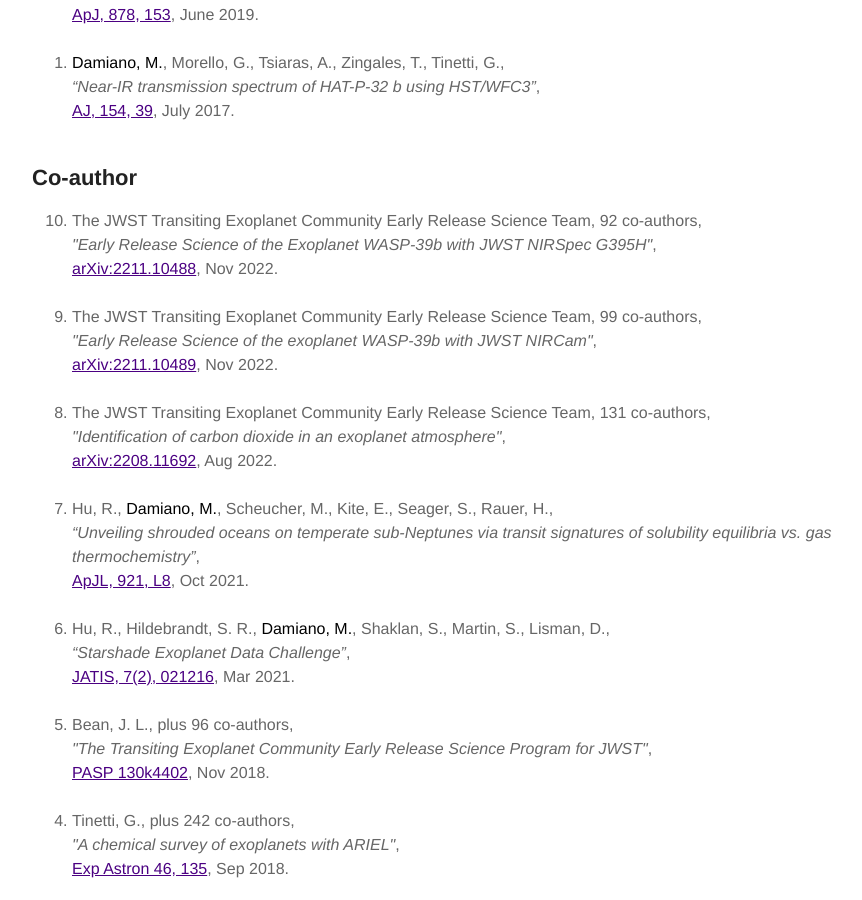
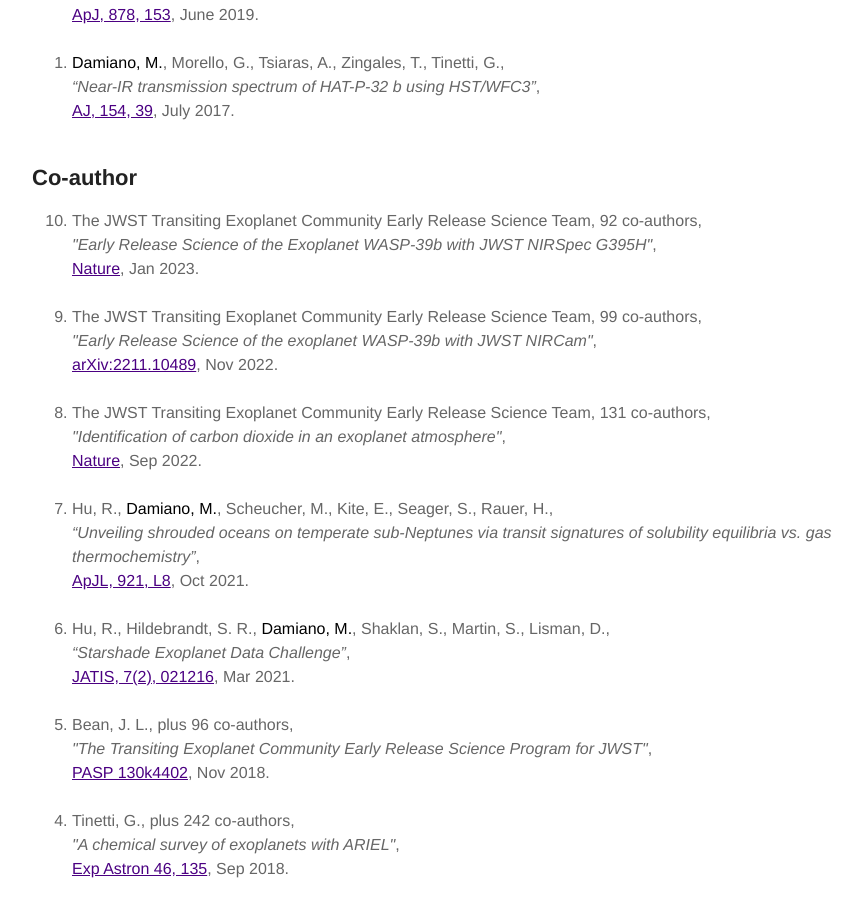
Before and after one commit to MDamiano/MDamiano.github.io, a Jekyll site: the page built from publications.md, in a window 1280 px wide and 900 px high, scrolled down 1410 px. Shown: the whole window, without its empty margins (203-1065 px from the left). Built offline with Jekyll 4.4.1, drawn with Linux system fonts in a browser that asks for light colours.

Commit message:
Update Jan 2023

```diff
--- a/publications.md
+++ b/publications.md
@@ -53,7 +53,7 @@ layout: page
 <ol reversed>
     <li>The JWST Transiting Exoplanet Community Early Release Science Team, 92 co-authors,
 	    <br /><i>"Early Release Science of the Exoplanet WASP-39b with JWST NIRSpec G395H"</i>,
-	    <br /><a href="https://arxiv.org/abs/2211.10488">arXiv:2211.10488</a>, Nov 2022.
+	    <br /><a href="https://www.nature.com/articles/s41586-022-05591-3">Nature</a>, Jan 2023.
 	    <br /><br /></li>
     <li>The JWST Transiting Exoplanet Community Early Release Science Team, 99 co-authors,
 	    <br /><i>"Early Release Science of the exoplanet WASP-39b with JWST NIRCam"</i>,
@@ -61,7 +61,7 @@ layout: page
 	    <br /><br /></li>
     <li>The JWST Transiting Exoplanet Community Early Release Science Team, 131 co-authors,
 	    <br /><i>"Identification of carbon dioxide in an exoplanet atmosphere"</i>,
-	    <br /><a href="https://arxiv.org/abs/2208.11692">arXiv:2208.11692</a>, Aug 2022.
+	    <br /><a href="https://www.nature.com/articles/s41586-022-05269-w">Nature</a>, Sep 2022.
 	    <br /><br /></li>
     <li>Hu, R., <strong>Damiano, M.</strong>, Scheucher, M.,  Kite, E., Seager, S., Rauer, H.,
 	    <br /><i>“Unveiling shrouded oceans on temperate sub-Neptunes via transit signatures of solubility equilibria vs. gas thermochemistry”</i>,
```
